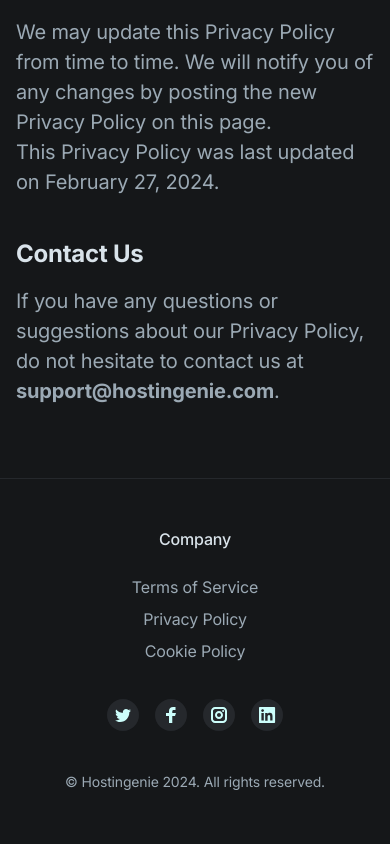
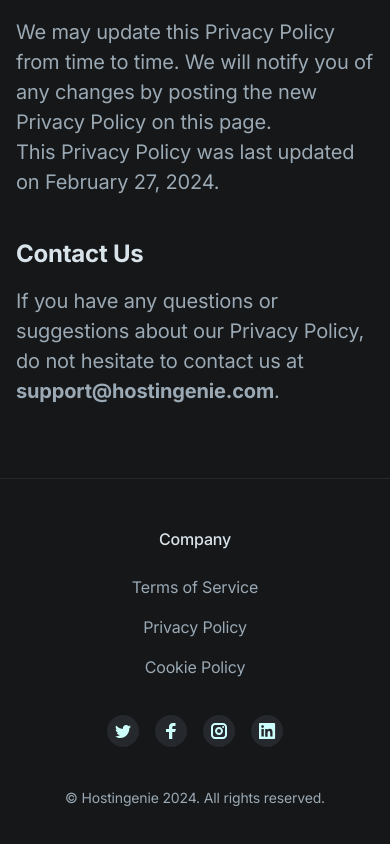
Before and after one commit to nicolasfrancone/hostingenie-nextjs, a Next.js app: page /privacy-policy in a window 390 px wide. Shown: the part 5785-6629 px from the top of the page. Built offline with nearby package versions, Linux system fonts and the light colour scheme; no server answers.

Commit message:
Feature: add SEO

```diff
--- a/components/ui/footer.tsx
+++ b/components/ui/footer.tsx
@@ -13,10 +13,10 @@ export default function Footer() {
 
           {/* Policies section */}
           <div className="mb-4 text-center md:mb-0 mx-auto flex flex-col sm:flex-row">
-            <div className="text-gray-400 mr-0 sm:mr-4">
+            <div className="text-gray-400 mb-2 sm:mb-0 mr-0 sm:mr-4">
               <Link href="/terms-of-service" className="block hover:text-gray-100 transition duration-150 ease-in-out py-1">Terms of Service</Link>
             </div>
-            <div className="text-gray-400 mr-0 sm:mr-4">
+            <div className="text-gray-400 mb-2 sm:mb-0 mr-0 sm:mr-4">
               <Link href="/privacy-policy" className="block hover:text-gray-100 transition duration-150 ease-in-out py-1">Privacy Policy</Link>
             </div>
             <div className="text-gray-400">
```
